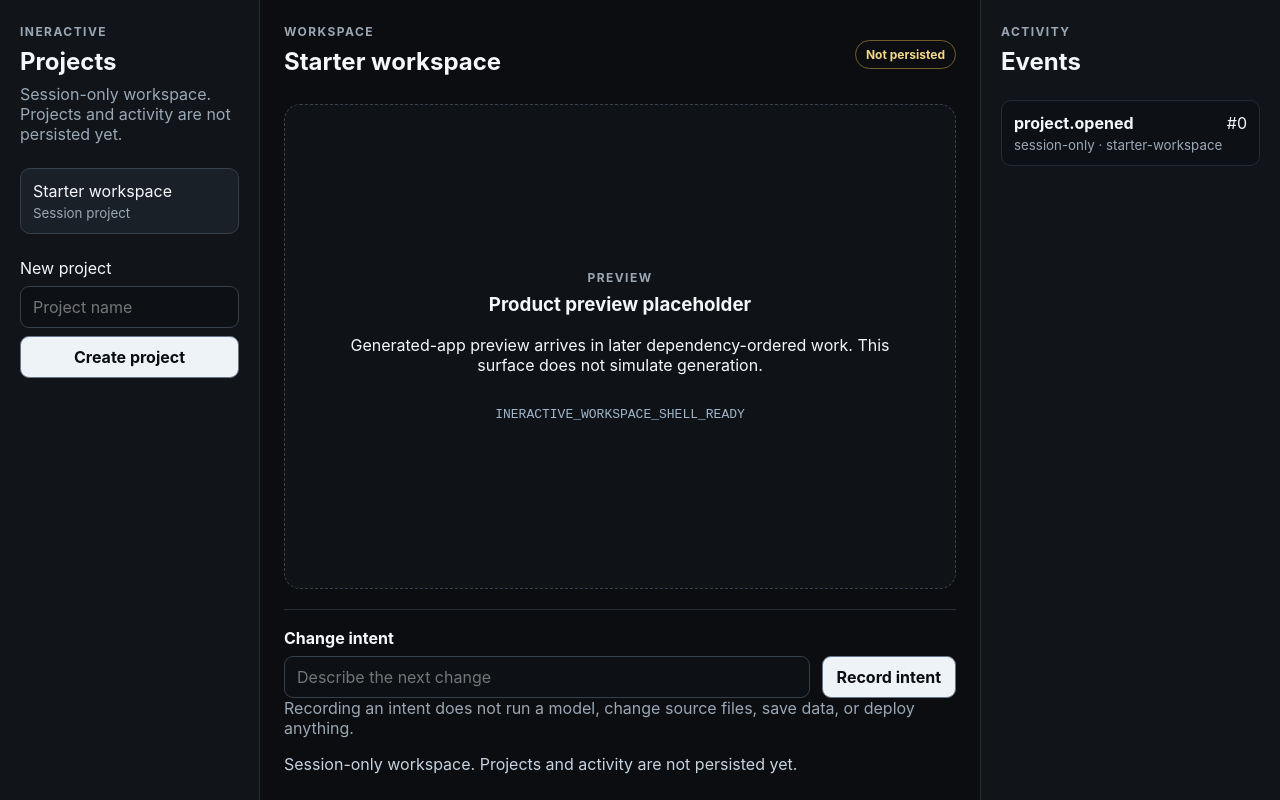
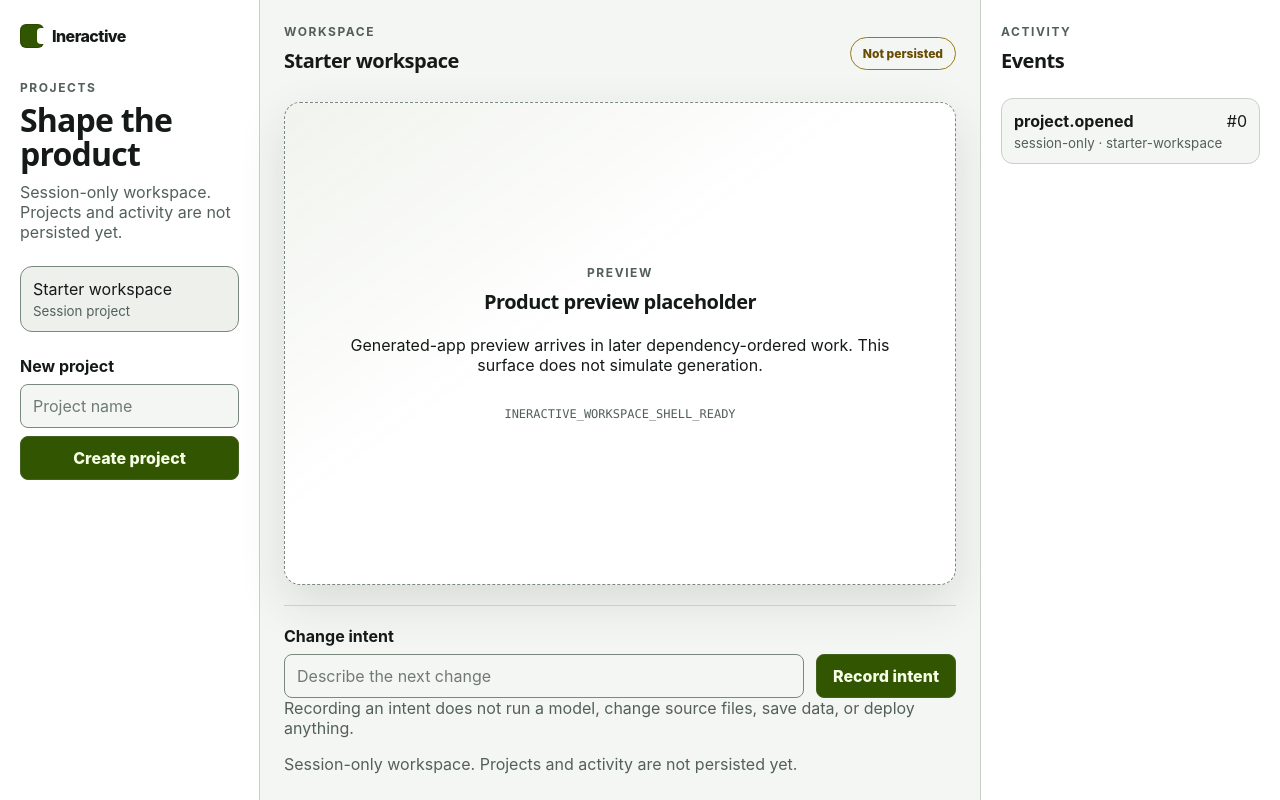
Before and after one commit to TheHalfMoon/Inercative, a Next.js app in the folder packages/control-plane/: page / in a window 1280 px wide. Built offline with nearby package versions, Linux system fonts and the light colour scheme.

Commit message:
feat(p01): add accessible tokenized UI system

```diff
--- a/packages/control-plane/app/globals.css
+++ b/packages/control-plane/app/globals.css
@@ -1,23 +1,19 @@
+@import "./tokens.css";
+
 * {
   box-sizing: border-box;
 }
 
 html {
-  background: #0b0d10;
-  color: #f5f7fa;
-  font-family:
-    Inter,
-    ui-sans-serif,
-    system-ui,
-    -apple-system,
-    BlinkMacSystemFont,
-    "Segoe UI",
-    sans-serif;
+  background: var(--canvas);
+  color: var(--text-1);
+  font-family: var(--font-body);
 }
 
 body {
   margin: 0;
-  min-width: 1120px;
+  min-width: 0;
+  background: var(--canvas);
 }
 
 button,
@@ -29,33 +25,59 @@ button {
   cursor: pointer;
 }
 
+button,
+input {
+  min-height: var(--control-min);
+}
+
+button:disabled,
+input:disabled {
+  cursor: not-allowed;
+  opacity: 0.56;
+}
+
+button:focus-visible,
+input:focus-visible {
+  outline: 3px solid var(--focus);
+  outline-offset: 3px;
+}
+
+input[aria-invalid="true"] {
+  border-color: var(--warning-border);
+  box-shadow: 0 0 0 1px var(--warning-border);
+}
+
 .shell {
   min-height: 100vh;
   display: grid;
-  grid-template-columns: 260px minmax(580px, 1fr) 300px;
-  background: #0b0d10;
+  grid-template-areas: "projects workspace activity";
+  grid-template-columns: var(--sidebar-width) minmax(0, 1fr) var(--activity-width);
+  background: var(--canvas);
 }
 
 .projects,
 .activity {
-  padding: 24px 20px;
-  background: #11151a;
+  padding: var(--space-6) var(--space-5);
+  background: var(--surface-1);
 }
 
 .projects {
-  border-right: 1px solid #252b33;
+  grid-area: projects;
+  border-right: 1px solid var(--border);
 }
 
 .activity {
-  border-left: 1px solid #252b33;
+  grid-area: activity;
+  border-left: 1px solid var(--border);
 }
 
 .workspace {
+  grid-area: workspace;
   min-width: 0;
-  padding: 24px;
+  padding: var(--space-6);
   display: grid;
-  grid-template-rows: auto minmax(360px, 1fr) auto;
-  gap: 20px;
+  grid-template-rows: auto minmax(22.5rem, 1fr) auto;
+  gap: var(--space-5);
 }
 
 .workspaceHeader,
@@ -63,7 +85,7 @@ button {
   display: flex;
   align-items: center;
   justify-content: space-between;
-  gap: 12px;
+  gap: var(--space-3);
 }
 
 h1,
@@ -74,44 +96,100 @@ p {
 }
 
 h1,
+h2,
+h3 {
+  font-family: var(--font-display);
+  letter-spacing: -0.025em;
+  text-wrap: balance;
+}
+
+h1 {
+  margin-bottom: var(--space-3);
+  font-size: var(--text-xl);
+  line-height: 1.05;
+}
+
 h2 {
-  margin-bottom: 8px;
+  margin-bottom: var(--space-2);
+  font-size: var(--text-lg);
+}
+
+h3 {
+  font-size: var(--text-lg);
+}
+
+.brandLockup {
+  display: inline-flex;
+  align-items: center;
+  gap: var(--space-2);
+  margin-bottom: var(--space-8);
+}
+
+.brandGlyph {
+  position: relative;
+  width: 1.5rem;
+  height: 1.5rem;
+  border-radius: 0.38rem;
+  background: var(--brand);
+  box-shadow: inset 0 0 0 1px rgb(0 0 0 / 12%);
+}
+
+.brandGlyph::after {
+  content: "";
+  position: absolute;
+  width: 0.5rem;
+  height: 1rem;
+  right: -1px;
+  top: 0.25rem;
+  background: var(--surface-1);
+  border-radius: 0.25rem 0 0 0.25rem;
+}
+
+.brandWord {
+  font-size: var(--text-md);
+  font-weight: 800;
+  letter-spacing: -0.035em;
 }
 
 .eyebrow {
-  margin-bottom: 8px;
-  color: #9aa7b5;
-  font-size: 12px;
-  font-weight: 700;
-  letter-spacing: 0.12em;
+  margin-bottom: var(--space-2);
+  color: var(--text-2);
+  font-size: var(--text-xs);
+  font-weight: 750;
+  letter-spacing: 0.13em;
   text-transform: uppercase;
 }
 
 .muted,
 small {
-  color: #9aa7b5;
+  color: var(--text-2);
 }
 
 .projectList,
 .eventList {
   list-style: none;
-  margin: 24px 0;
+  margin: var(--space-6) 0;
   padding: 0;
 }
 
 .projectList li + li,
 .eventList li + li {
-  margin-top: 8px;
+  margin-top: var(--space-2);
 }
 
 .project {
   width: 100%;
-  padding: 12px;
+  min-height: var(--control-min);
+  padding: var(--space-3);
   border: 1px solid transparent;
-  border-radius: 10px;
+  border-radius: var(--radius-md);
   background: transparent;
   color: inherit;
   text-align: left;
+  transition:
+    background-color 140ms ease,
+    border-color 140ms ease,
+    transform 140ms ease;
 }
 
 .project span,
@@ -120,76 +198,116 @@ small {
 }
 
 .project small {
-  margin-top: 4px;
+  margin-top: var(--space-1);
 }
 
-.project:hover,
-.project.active {
-  border-color: #35404d;
-  background: #1a2027;
+.project:hover {
+  border-color: var(--border);
+  background: var(--surface-2);
+}
+
+.project.active,
+.project[aria-pressed="true"] {
+  border-color: var(--border-strong);
+  background: var(--surface-2);
+}
+
+.project:active {
+  transform: translateY(1px);
 }
 
 .stack {
   display: grid;
-  gap: 8px;
+  gap: var(--space-2);
+}
+
+label {
+  font-weight: 700;
 }
 
 input {
   width: 100%;
-  border: 1px solid #35404d;
-  border-radius: 9px;
-  padding: 10px 12px;
-  background: #0d1116;
-  color: #f5f7fa;
+  border: 1px solid var(--border-strong);
+  border-radius: var(--radius-sm);
+  padding: var(--space-2) var(--space-3);
+  background: var(--canvas);
+  color: var(--text-1);
+  transition:
+    border-color 140ms ease,
+    box-shadow 140ms ease,
+    background-color 140ms ease;
+}
+
+input::placeholder {
+  color: var(--text-2);
+  opacity: 0.82;
 }
 
 button[type="submit"] {
-  border: 1px solid #65758a;
-  border-radius: 9px;
-  padding: 10px 14px;
-  background: #eef3f8;
-  color: #0b0d10;
-  font-weight: 700;
+  border: 1px solid color-mix(in srgb, var(--brand) 75%, var(--border-strong));
+  border-radius: var(--radius-sm);
+  padding: var(--space-2) var(--space-4);
+  background: var(--brand);
+  color: var(--brand-ink);
+  font-weight: 800;
+  transition:
+    transform 140ms ease,
+    filter 140ms ease;
 }
 
-.sessionBadge {
-  border: 1px solid #725d2c;
-  border-radius: 999px;
-  padding: 6px 10px;
-  color: #f4d889;
-  font-size: 12px;
-  font-weight: 700;
+button[type="submit"]:hover {
+  filter: brightness(1.04);
+}
+
+button[type="submit"]:active {
+  transform: translateY(1px);
+}
+
+.statusBadge {
+  border: 1px solid var(--warning-border);
+  border-radius: var(--radius-pill);
+  padding: var(--space-2) var(--space-3);
+  color: var(--warning);
+  font-size: var(--text-xs);
+  font-weight: 800;
+  white-space: nowrap;
 }
 
 .preview {
   display: grid;
   place-items: center;
-  border: 1px dashed #38424e;
-  border-radius: 16px;
-  padding: 48px;
-  background: #0f1318;
+  min-height: 20rem;
+  border: 1px dashed var(--border-strong);
+  border-radius: var(--radius-lg);
+  padding: var(--space-12);
+  background:
+    linear-gradient(145deg, color-mix(in srgb, var(--brand) 7%, transparent), transparent 44%),
+    var(--surface-1);
+  box-shadow: var(--shadow);
   text-align: center;
 }
 
 .preview > div {
-  max-width: 560px;
+  max-width: 35rem;
 }
 
 .preview code {
   display: inline-block;
-  margin-top: 16px;
-  color: #9fb4ca;
+  margin-top: var(--space-4);
+  color: var(--text-2);
+  font-family: var(--font-mono);
+  font-size: var(--text-xs);
+  overflow-wrap: anywhere;
 }
 
 .intent {
-  border-top: 1px solid #252b33;
-  padding-top: 18px;
+  border-top: 1px solid var(--border);
+  padding-top: var(--space-5);
 }
 
 .intent > label {
   display: block;
-  margin-bottom: 8px;
-  font-weight: 700;
+  margin-bottom: var(--space-2);
 }
 
 .intentRow input {
@@ -198,25 +316,122 @@ button[type="submit"] {
 
 .status {
   min-height: 1.4em;
-  margin: 8px 0 0;
-  color: #c5d3e0;
+  margin: var(--space-2) 0 0;
+  color: var(--text-2);
 }
 
 .activity h2 {
-  margin-bottom: 20px;
+  margin-bottom: var(--space-5);
 }
 
 .eventList li {
   display: grid;
   grid-template-columns: 1fr auto;
-  gap: 4px 8px;
-  border: 1px solid #252b33;
-  border-radius: 10px;
-  padding: 12px;
-  background: #0d1116;
+  gap: var(--space-1) var(--space-2);
+  border: 1px solid var(--border);
+  border-radius: var(--radius-md);
+  padding: var(--space-3);
+  background: var(--canvas);
 }
 
 .eventList small {
   grid-column: 1 / -1;
   overflow-wrap: anywhere;
 }
+
+@media (max-width: 68rem) {
+  .shell {
+    grid-template-areas:
+      "projects workspace"
+      "activity activity";
+    grid-template-columns: 13.75rem minmax(0, 1fr);
+  }
+
+  .activity {
+    border-left: 0;
+    border-top: 1px solid var(--border);
+  }
+
+  .eventList {
+    display: grid;
+    grid-template-columns: repeat(auto-fit, minmax(14rem, 1fr));
+    gap: var(--space-2);
+    margin-bottom: 0;
+  }
+
+  .eventList li + li {
+    margin-top: 0;
+  }
+}
+
+@media (max-width: 45rem) {
+  .shell {
+    display: block;
+  }
+
+  .projects,
+  .workspace,
+  .activity {
+    padding: var(--space-4);
+  }
+
+  .projects {
+    border-right: 0;
+    border-bottom: 1px solid var(--border);
+  }
+
+  .brandLockup {
+    margin-bottom: var(--space-5);
+  }
+
+  .projectList {
+    display: flex;
+    gap: var(--space-2);
+    margin: var(--space-4) 0;
+    overflow-x: auto;
+    padding-bottom: var(--space-1);
+  }
+
+  .projectList li {
+    min-width: min(15rem, 78vw);
+  }
+
+  .projectList li + li {
+    margin-top: 0;
+  }
+
+  .workspace {
+    min-height: 70vh;
+    grid-template-rows: auto auto auto;
+  }
+
+  .workspaceHeader,
+  .intentRow {
+    align-items: stretch;
+    flex-direction: column;
+  }
+
+  .statusBadge {
+    align-self: flex-start;
+  }
+
+  .preview {
+    min-height: 18rem;
+    padding: var(--space-8) var(--space-4);
+  }
+
+  button[type="submit"] {
+    width: 100%;
+  }
+}
+
+@media (prefers-reduced-motion: reduce) {
+  *,
+  *::before,
+  *::after {
+    scroll-behavior: auto !important;
+    transition-duration: 0.001ms !important;
+    animation-duration: 0.001ms !important;
+    animation-iteration-count: 1 !important;
+  }
+}
--- a/packages/control-plane/app/page.jsx
+++ b/packages/control-plane/app/page.jsx
@@ -67,9 +67,15 @@ export default function WorkspaceShellPage() {
     <main className="shell" data-shell-marker={WORKSPACE_SHELL_MARKER}>
       <aside className="projects" aria-label="Projects">
         <div>
-          <p className="eyebrow">Ineractive</p>
-          <h1>Projects</h1>
-          <p className="muted">{SESSION_ONLY_NOTICE}</p>
+          <div className="brandLockup" aria-label="Ineractive">
+            <span className="brandGlyph" aria-hidden="true" />
+            <span className="brandWord">Ineractive</span>
+          </div>
+          <p className="eyebrow">Projects</p>
+          <h1>Shape the product</h1>
+          <p className="muted" id="session-boundary">
+            {SESSION_ONLY_NOTICE}
+          </p>
         </div>
 
         <nav aria-label="Session projects">
@@ -79,6 +85,7 @@ export default function WorkspaceShellPage() {
                 <button
                   className={project.id === state.activeProjectId ? "project active" : "project"}
                   type="button"
+                  aria-pressed={project.id === state.activeProjectId}
                   onClick={() => handleOpenProject(project.id)}
                 >
                   <span>{project.name}</span>
@@ -95,6 +102,8 @@ export default function WorkspaceShellPage() {
             id="project-name"
             name="project-name"
             maxLength={80}
+            aria-describedby="session-boundary"
+            autoComplete="off"
             value={projectName}
             onChange={(event) => setProjectName(event.target.value)}
             placeholder="Project name"
@@ -109,7 +118,7 @@ export default function WorkspaceShellPage() {
             <p className="eyebrow">Workspace</p>
             <h2>{activeProject?.name ?? "No project open"}</h2>
           </div>
-          <span className="sessionBadge">Not persisted</span>
+          <span className="statusBadge">Not persisted</span>
         </header>
 
         <section className="preview" aria-labelledby="preview-title">
@@ -131,14 +140,18 @@ export default function WorkspaceShellPage() {
               id="change-intent"
               name="change-intent"
               maxLength={500}
+              aria-describedby="intent-boundary intent-status"
+              autoComplete="off"
               value={intent}
               onChange={(event) => setIntent(event.target.value)}
               placeholder="Describe the next change"
             />
             <button type="submit">Record intent</button>
           </div>
-          <p className="muted">{CHANGE_INTENT_BOUNDARY}</p>
-          <p role="status" aria-live="polite" className="status">
+          <p className="muted" id="intent-boundary">
+            {CHANGE_INTENT_BOUNDARY}
+          </p>
+          <p role="status" aria-live="polite" className="status" id="intent-status">
             {message}
           </p>
         </form>
--- /dev/null
+++ b/packages/control-plane/app/tokens.css
@@ -0,0 +1,66 @@
+:root {
+  color-scheme: dark light;
+
+  --font-body:
+    Inter, ui-sans-serif, system-ui, -apple-system, BlinkMacSystemFont, "Segoe UI", sans-serif;
+  --font-display: ui-sans-serif, system-ui, sans-serif;
+  --font-mono: "SFMono-Regular", Consolas, "Liberation Mono", monospace;
+
+  --text-xs: 0.75rem;
+  --text-sm: 0.875rem;
+  --text-md: 1rem;
+  --text-lg: 1.25rem;
+  --text-xl: clamp(1.5rem, 1.2rem + 1vw, 2.25rem);
+
+  --space-1: 0.25rem;
+  --space-2: 0.5rem;
+  --space-3: 0.75rem;
+  --space-4: 1rem;
+  --space-5: 1.25rem;
+  --space-6: 1.5rem;
+  --space-8: 2rem;
+  --space-12: 3rem;
+
+  --radius-sm: 0.5rem;
+  --radius-md: 0.75rem;
+  --radius-lg: 1rem;
+  --radius-pill: 999px;
+
+  --control-min: 2.75rem;
+  --sidebar-width: 16.25rem;
+  --activity-width: 18.75rem;
+
+  --canvas: #090c0f;
+  --surface-1: #10151a;
+  --surface-2: #161d24;
+  --surface-3: #202a34;
+  --text-1: #f6f8fa;
+  --text-2: #aebbc7;
+  --border: #2e3944;
+  --border-strong: #526170;
+  --brand: #d9ff70;
+  --brand-ink: #152000;
+  --focus: #b8e7ff;
+  --warning: #ffd66f;
+  --warning-border: #80631e;
+  --shadow: 0 18px 48px rgb(0 0 0 / 24%);
+}
+
+@media (prefers-color-scheme: light) {
+  :root {
+    --canvas: #f4f6f3;
+    --surface-1: #ffffff;
+    --surface-2: #edf0eb;
+    --surface-3: #e1e6de;
+    --text-1: #151a18;
+    --text-2: #53605a;
+    --border: #c8d0c7;
+    --border-strong: #7a897d;
+    --brand: #315500;
+    --brand-ink: #f6ffe6;
+    --focus: #005e85;
+    --warning: #684b00;
+    --warning-border: #9b791b;
+    --shadow: 0 18px 48px rgb(28 39 31 / 12%);
+  }
+}
```
Also changed, not shown: 4 other files (tests, documents, lock files or other folders).
